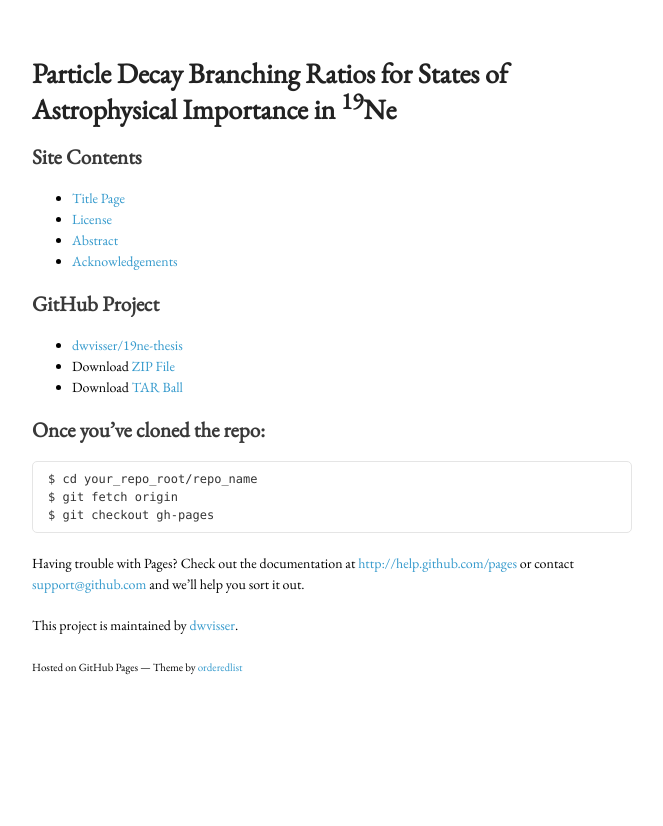
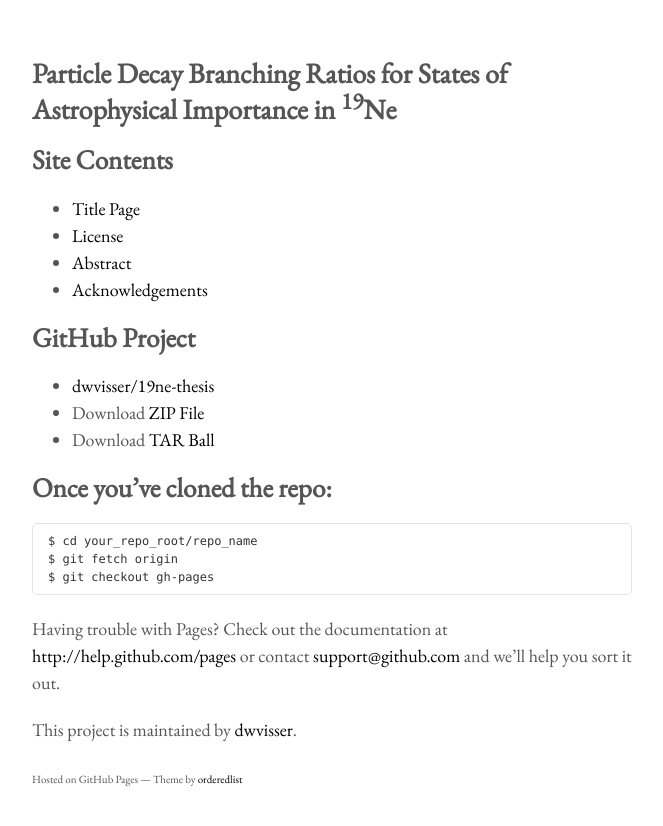
Before and after one commit to dwvisser/19ne-thesis, a Jekyll site: the page built from index.md, in a window 1280 px wide. Shown: the top 826 px of the page, without its empty margins (308-971 px from the left). Built offline with Jekyll 4.4.1, drawn with Linux system fonts in a browser that asks for light colours.

Commit message:
Style updates to match what I liked about Cicero magazine, pluse increased font size.

```diff
--- a/stylesheets/my_custom.css
+++ b/stylesheets/my_custom.css
@@ -1,9 +1,18 @@
 body {
 	font-family: 'EB Garamond', serif;
-	color: black;
+	font-size: 18px;
 	width: 600px;
 	margin-left: auto;
 	margin-right:auto;
+}
+
+body, h1, h2 {
+	color: #555;
+}
+
+a {
+	text-decoration: none;
+	color: #000;
 }
 
 /* for 980px or less */
```
